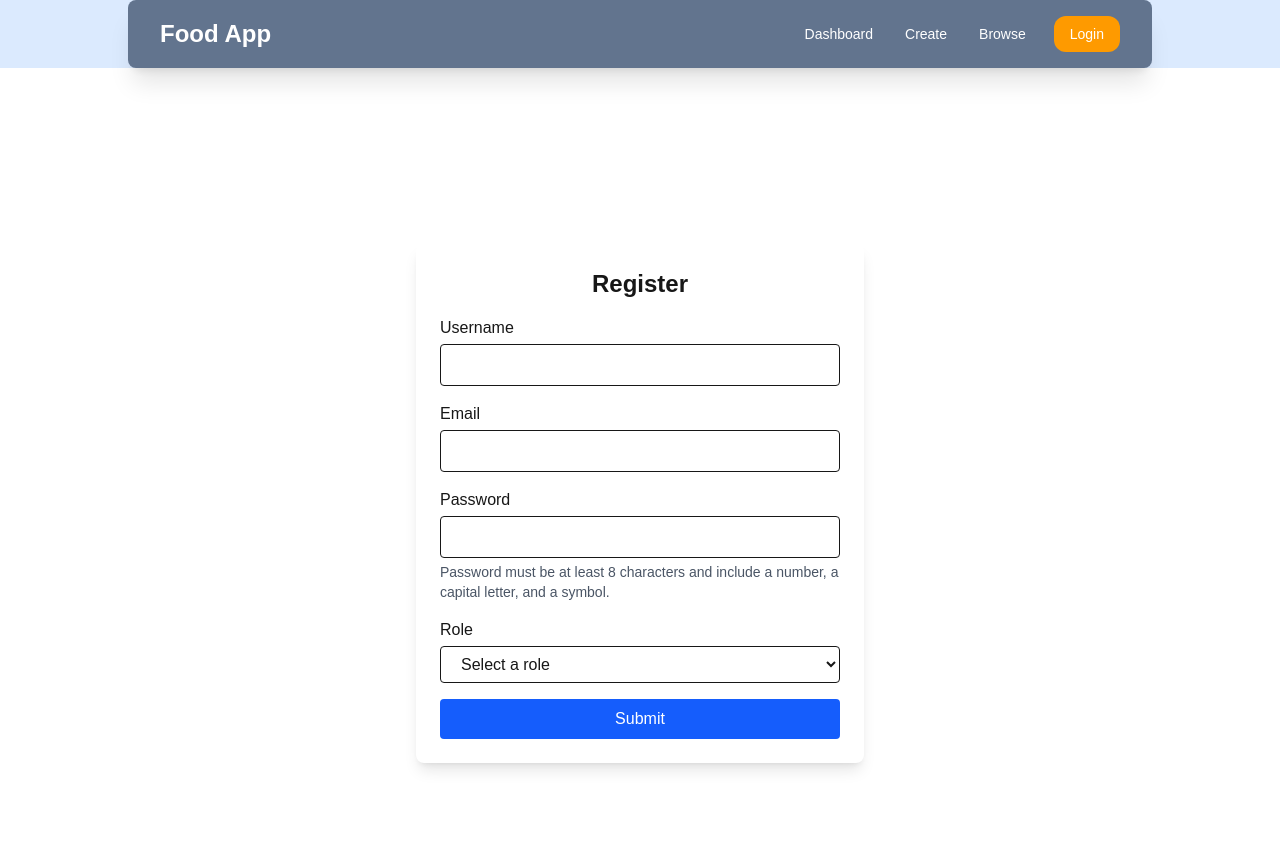
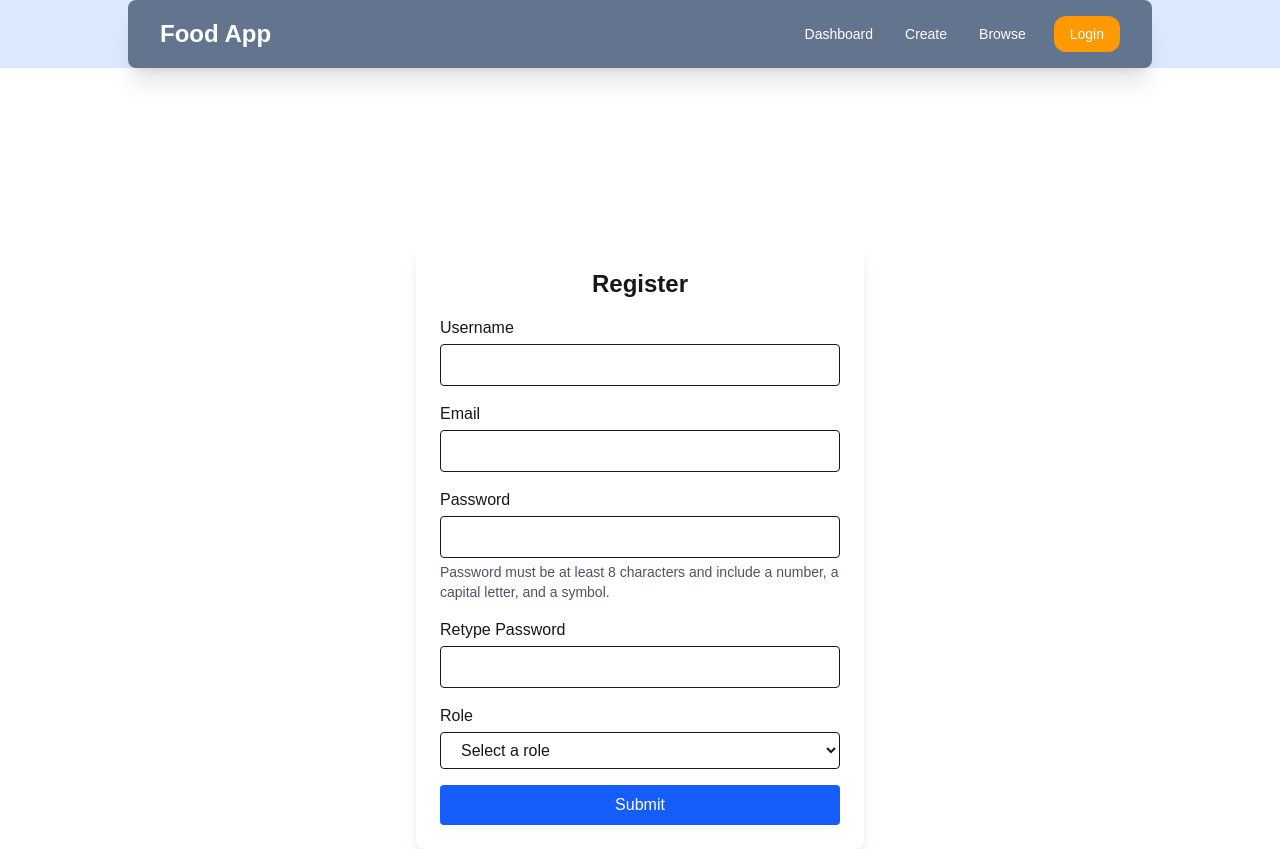
Before and after one commit to emilystewart26/food-app-frontend, a Next.js app: page /register in a window 1280 px wide. Before the commit the page ends 800 px from the top, so only its background shows below. Built offline with nearby package versions, Linux system fonts and the light colour scheme.

Commit message:
add retype password field to registration form

```diff
--- a/src/app/globalComponents/RegisterForm.js
+++ b/src/app/globalComponents/RegisterForm.js
@@ -6,6 +6,7 @@ export default function RegisterForm() {
     username: '',
     email: '',
     password: '',
+    confirmPassword: '',
     role: '',
   });
 
@@ -29,6 +30,13 @@ export default function RegisterForm() {
       return;
     }
 
+    // Check if passwords match
+    if (formData.password !== formData.confirmPassword) {
+      setErrorMessage('Passwords do not match.');
+      setSuccessMessage('');
+      return;
+    }
+
     // Password validation
     const passwordRegex = /^(?=.*[A-Z])(?=.*\d)(?=.*[!@#$%^&*()_+\-=[\]{};':"\\|,.<>/?]).{8,}$/;
     if (!passwordRegex.test(formData.password)) {
@@ -37,9 +45,33 @@ export default function RegisterForm() {
       return;
     }
 
-    // Simulated form submission
+    // ======== BACKEND SUBMISSION PLACEHOLDER ========
+    /*
+    fetch('/api/register', {
+      method: 'POST',
+      headers: {
+        'Content-Type': 'application/json',
+      },
+      body: JSON.stringify(formData),
+    })
+      .then(res => res.json())
+      .then(data => {
+        if (data.success) {
+          setSuccessMessage('Registration successful!');
+          setErrorMessage('');
+        } else {
+          setErrorMessage(data.message || 'Something went wrong.');
+          setSuccessMessage('');
+        }
+      })
+      .catch(err => {
+        setErrorMessage('Failed to register. Please try again.');
+        setSuccessMessage('');
+      });
+    */
+    // ===============================================
+
     console.log(formData);
-
     setErrorMessage('');
     setSuccessMessage('Registration submitted!');
   };
@@ -91,6 +123,19 @@ export default function RegisterForm() {
           </p>
         </div>
 
+        {/* Confirm Password */}
+        <div>
+          <label className="block mb-1 font-medium">Retype Password</label>
+          <input
+            type="password"
+            name="confirmPassword"
+            required
+            value={formData.confirmPassword}
+            onChange={handleChange}
+            className="w-full px-4 py-2 border rounded"
+          />
+        </div>
+
         {/* Role */}
         <div>
           <label className="block mb-1 font-medium">Role</label>
```
